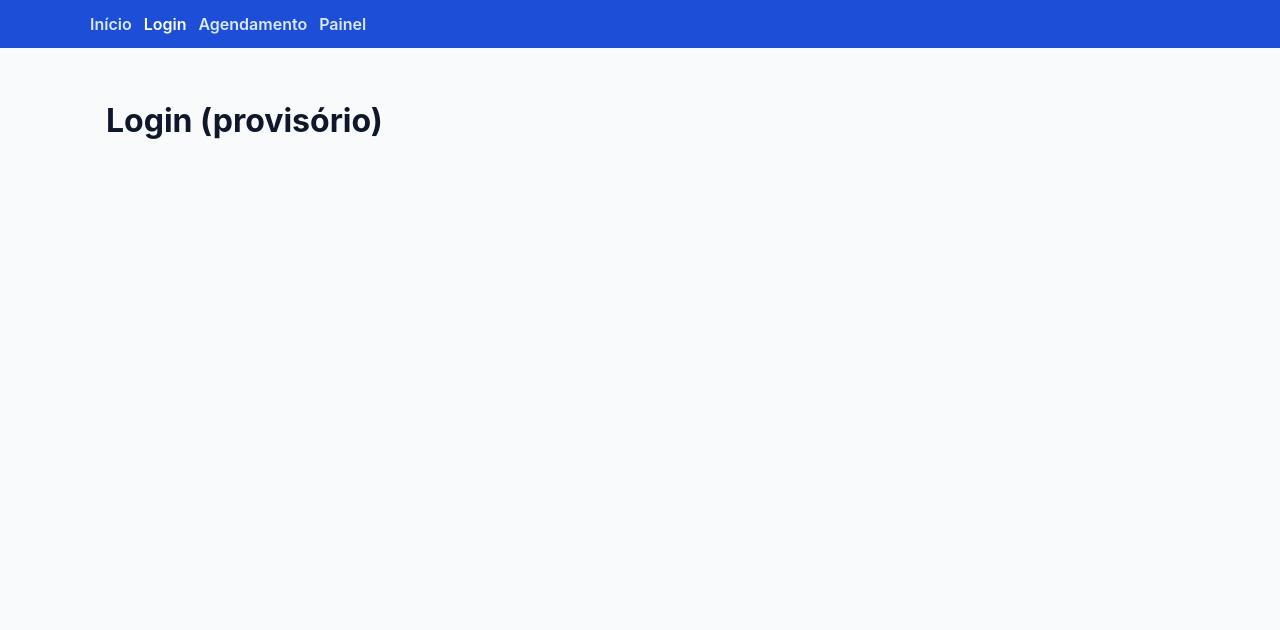
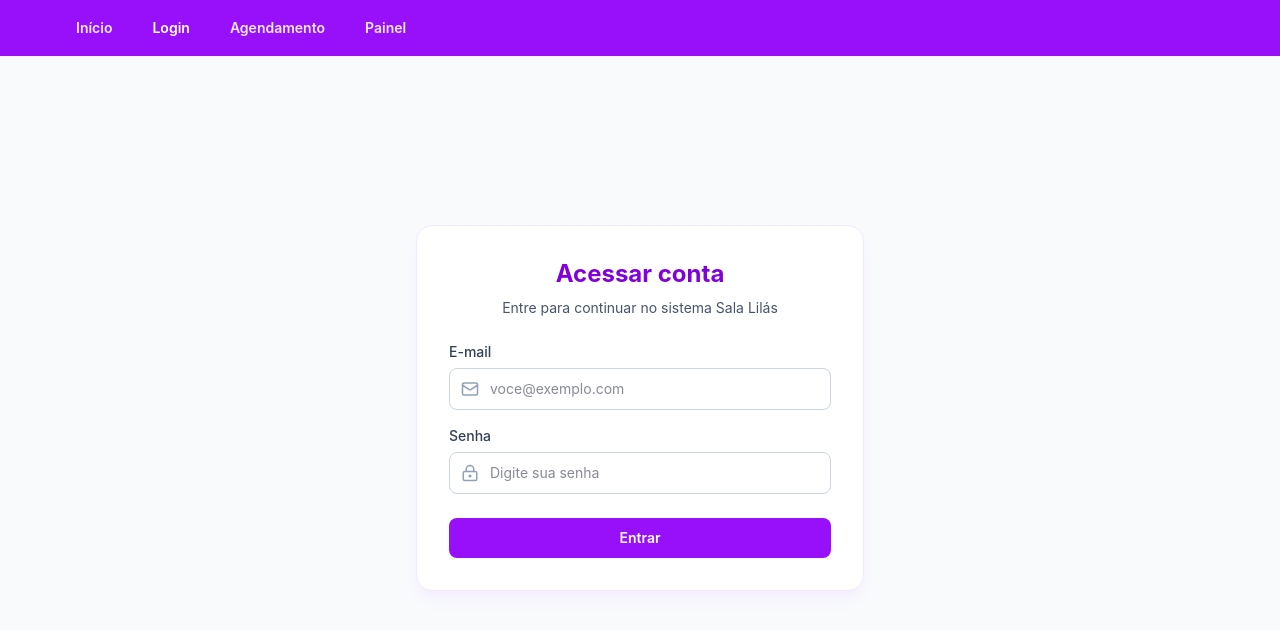
Before and after one commit to vhgtvictor/sala_lilas, a React (Vite) app: page /login in a window 1280 px wide. Shown: the top 630 px of the page. Built offline with nearby package versions, Linux system fonts and the light colour scheme.

Commit message:
inicio login / tailwind e react

```diff
--- a/package.json
+++ b/package.json
@@ -9,12 +9,18 @@
     "preview": "vite preview"
   },
   "dependencies": {
+    "lucide-react": "^1.11.0",
     "react": "^18.3.1",
     "react-dom": "^18.3.1",
+    "react-hot-toast": "^2.6.0",
     "react-router-dom": "^6.30.1"
   },
   "devDependencies": {
+    "@tailwindcss/vite": "^4.2.4",
     "@vitejs/plugin-react": "^4.7.0",
+    "autoprefixer": "^10.5.0",
+    "postcss": "^8.5.12",
+    "tailwindcss": "^4.2.4",
     "vite": "^7.1.8"
   }
 }
--- a/src/App.jsx
+++ b/src/App.jsx
@@ -2,7 +2,7 @@ import { Navigate, Route, Routes } from "react-router-dom";
 import Layout from "./components/Layout";
 import AgendamentoPage from "./pages/AgendamentoPage";
 import HomePage from "./pages/HomePage";
-import LoginPage from "./pages/LoginPage";
+import Login from "./pages/Login";
 import PainelPage from "./pages/PainelPage";
 
 export default function App() {
@@ -10,7 +10,7 @@ export default function App() {
     <Routes>
       <Route element={<Layout />}>
         <Route path="/" element={<HomePage />} />
-        <Route path="/login" element={<LoginPage />} />
+        <Route path="/login" element={<Login />} />
         <Route path="/agendamento" element={<AgendamentoPage />} />
         <Route path="/painel" element={<PainelPage />} />
         <Route path="*" element={<Navigate to="/" replace />} />
--- a/src/components/ErrorBoundary.jsx
+++ b/src/components/ErrorBoundary.jsx
@@ -17,8 +17,13 @@ export default class ErrorBoundary extends React.Component {
   render() {
     if (this.state.hasError) {
       return (
-        <div className="error-screen" role="alert">
-          <h1>Ops, algo deu errado na interface. Atualize a página.</h1>
+        <div
+          className="grid min-h-screen place-items-center bg-slate-50 p-6 text-center"
+          role="alert"
+        >
+          <h1 className="text-lg font-semibold text-slate-800 md:text-2xl">
+            Ops, algo deu errado na interface. Atualize a página.
+          </h1>
         </div>
       );
     }
--- a/src/components/Layout.jsx
+++ b/src/components/Layout.jsx
@@ -9,15 +9,20 @@ const navItems = [
 
 export default function Layout() {
   return (
-    <div className="app-shell">
-      <header className="navbar">
-        <nav className="nav-content" aria-label="Navegação principal">
+    <div className="min-h-screen">
+      <header className="bg-purple-600 px-4 py-3">
+        <nav
+          className="mx-auto flex w-full max-w-6xl gap-4"
+          aria-label="Navegação principal"
+        >
           {navItems.map((item) => (
             <NavLink
               key={item.to}
               to={item.to}
               className={({ isActive }) =>
-                isActive ? "nav-link nav-link-active" : "nav-link"
+                isActive
+                  ? "rounded-md px-3 py-1.5 text-sm font-semibold text-white"
+                  : "rounded-md px-3 py-1.5 text-sm font-semibold text-purple-100 transition hover:bg-purple-500 hover:text-white"
               }
             >
               {item.label}
@@ -26,7 +31,7 @@ export default function Layout() {
         </nav>
       </header>
 
-      <main className="page-content">
+      <main className="mx-auto w-full max-w-6xl px-4 py-8">
         <Outlet />
       </main>
     </div>
--- a/src/main.jsx
+++ b/src/main.jsx
@@ -1,5 +1,6 @@
 import React from "react";
 import ReactDOM from "react-dom/client";
+import { Toaster } from "react-hot-toast";
 import { BrowserRouter } from "react-router-dom";
 import App from "./App";
 import ErrorBoundary from "./components/ErrorBoundary";
@@ -10,6 +11,7 @@ ReactDOM.createRoot(document.getElementById("root")).render(
     <ErrorBoundary>
       <BrowserRouter>
         <App />
+        <Toaster position="top-right" toastOptions={{ duration: 3000 }} />
       </BrowserRouter>
     </ErrorBoundary>
   </React.StrictMode>
--- a/src/pages/AgendamentoPage.jsx
+++ b/src/pages/AgendamentoPage.jsx
@@ -1,3 +1,3 @@
 export default function AgendamentoPage() {
-  return <h1>Agendamento (provisório)</h1>;
+  return <h1 className="text-2xl font-bold text-slate-800">Agendamento (provisório)</h1>;
 }
--- a/src/pages/HomePage.jsx
+++ b/src/pages/HomePage.jsx
@@ -1,3 +1,3 @@
 export default function HomePage() {
-  return <h1>Página Inicial (provisório)</h1>;
+  return <h1 className="text-2xl font-bold text-slate-800">Página Inicial (provisório)</h1>;
 }
--- /dev/null
+++ b/src/pages/Login.jsx
@@ -0,0 +1,79 @@
+import { LockKeyhole, Mail } from "lucide-react";
+import { useState } from "react";
+import toast from "react-hot-toast";
+
+export default function Login() {
+  const [email, setEmail] = useState("");
+  const [password, setPassword] = useState("");
+
+  const handleSubmit = (event) => {
+    event.preventDefault();
+
+    if (!email.trim() || !password.trim()) {
+      toast.error("Por favor, preencha todos os campos");
+      return;
+    }
+
+    toast.success("Login simulado com sucesso!");
+  };
+
+  return (
+    <section className="flex min-h-[calc(100vh-10rem)] items-center justify-center px-4 py-10">
+      <div className="w-full max-w-md rounded-2xl border border-purple-100 bg-white p-6 shadow-lg shadow-purple-100/60 sm:p-8">
+        <div className="mb-6 text-center">
+          <h1 className="text-2xl font-bold text-purple-700">Acessar conta</h1>
+          <p className="mt-2 text-sm text-slate-600">
+            Entre para continuar no sistema Sala Lilás
+          </p>
+        </div>
+
+        <form className="space-y-4" onSubmit={handleSubmit}>
+          <label className="block">
+            <span className="mb-1.5 block text-sm font-medium text-slate-700">
+              E-mail
+            </span>
+            <div className="relative">
+              <Mail
+                className="pointer-events-none absolute left-3 top-1/2 -translate-y-1/2 text-slate-400"
+                size={18}
+              />
+              <input
+                type="email"
+                value={email}
+                onChange={(event) => setEmail(event.target.value)}
+                placeholder="voce@exemplo.com"
+                className="w-full rounded-lg border border-slate-300 bg-white py-2.5 pl-10 pr-3 text-sm text-slate-900 outline-none transition focus:border-purple-500 focus:ring-2 focus:ring-purple-200"
+              />
+            </div>
+          </label>
+
+          <label className="block">
+            <span className="mb-1.5 block text-sm font-medium text-slate-700">
+              Senha
+            </span>
+            <div className="relative">
+              <LockKeyhole
+                className="pointer-events-none absolute left-3 top-1/2 -translate-y-1/2 text-slate-400"
+                size={18}
+              />
+              <input
+                type="password"
+                value={password}
+                onChange={(event) => setPassword(event.target.value)}
+                placeholder="Digite sua senha"
+                className="w-full rounded-lg border border-slate-300 bg-white py-2.5 pl-10 pr-3 text-sm text-slate-900 outline-none transition focus:border-purple-500 focus:ring-2 focus:ring-purple-200"
+              />
+            </div>
+          </label>
+
+          <button
+            type="submit"
+            className="mt-2 w-full rounded-lg bg-purple-600 px-4 py-2.5 text-sm font-semibold text-white transition hover:bg-purple-700 focus-visible:outline-none focus-visible:ring-2 focus-visible:ring-purple-300"
+          >
+            Entrar
+          </button>
+        </form>
+      </div>
+    </section>
+  );
+}
--- a/src/pages/LoginPage.jsx
+++ /dev/null
@@ -1,3 +0,0 @@
-export default function LoginPage() {
-  return <h1>Login (provisório)</h1>;
-}
--- a/src/pages/PainelPage.jsx
+++ b/src/pages/PainelPage.jsx
@@ -1,3 +1,3 @@
 export default function PainelPage() {
-  return <h1>Painel (provisório)</h1>;
+  return <h1 className="text-2xl font-bold text-slate-800">Painel (provisório)</h1>;
 }
--- a/src/styles.css
+++ b/src/styles.css
@@ -1,58 +1,8 @@
-:root {
-  color-scheme: light;
-  font-family: Inter, system-ui, -apple-system, Segoe UI, Roboto, sans-serif;
+@import "tailwindcss";
+
+@layer base {
+  body {
+    @apply m-0 bg-slate-50 text-slate-900 antialiased;
+    font-family: Inter, system-ui, -apple-system, Segoe UI, Roboto, sans-serif;
+  }
 }
-
-* {
-  box-sizing: border-box;
-}
-
-body {
-  margin: 0;
-  background: #f8fafc;
-  color: #0f172a;
-}
-
-.app-shell {
-  min-height: 100vh;
-}
-
-.navbar {
-  background: #1d4ed8;
-  padding: 0.875rem 1rem;
-}
-
-.nav-content {
-  display: flex;
-  gap: 0.75rem;
-  max-width: 1100px;
-  margin: 0 auto;
-}
-
-.nav-link {
-  color: #dbeafe;
-  text-decoration: none;
-  font-weight: 600;
-}
-
-.nav-link:hover {
-  text-decoration: underline;
-}
-
-.nav-link-active {
-  color: #ffffff;
-}
-
-.page-content {
-  max-width: 1100px;
-  margin: 0 auto;
-  padding: 2rem 1rem;
-}
-
-.error-screen {
-  min-height: 100vh;
-  display: grid;
-  place-items: center;
-  padding: 1.5rem;
-  text-align: center;
-}
--- a/vite.config.js
+++ b/vite.config.js
@@ -1,6 +1,7 @@
 import { defineConfig } from "vite";
 import react from "@vitejs/plugin-react";
+import tailwindcss from "@tailwindcss/vite";
 
 export default defineConfig({
-  plugins: [react()]
+  plugins: [react(), tailwindcss()]
 });
```
Also changed, not shown: 6 other files (tests, documents, lock files or other folders).
